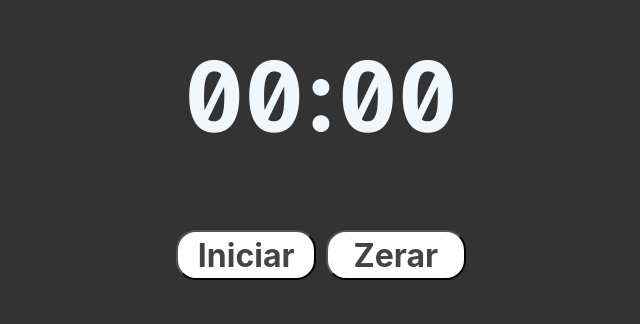
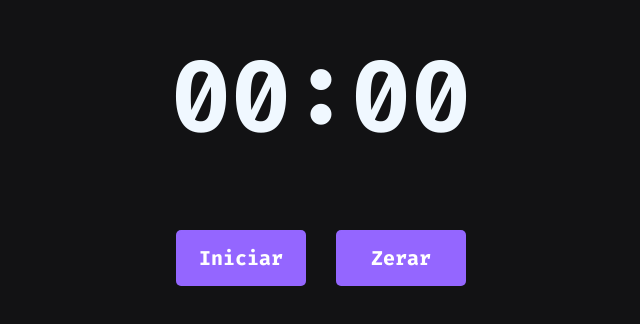
Before and after one commit to lucasnike/Timer, a website: page src/index.html in a window 1280 px wide. Shown: the part 168-492 px from the top of the page, without its empty margins (319-959 px from the left). Drawn offline with Linux system fonts and the light colour scheme.

Commit message:
Deplou heroku 2

```diff
--- a/src/index.html
+++ b/src/index.html
@@ -17,39 +17,40 @@
     text-align: center;
     font-size: 100px;
     margin-top: 200px;
-    font-family: -apple-system, BlinkMacSystemFont, 'Segoe UI', Roboto, Oxygen, Ubuntu, Cantarell, 'Open Sans', 'Helvetica Neue', sans-serif;
+
     color: aliceblue;
 }
 
+.btn-area {
+    display: flex;
+    justify-content: center;
+}
+
 button {
-    width: 140px;
-    height: 50px;
-    font-size: xx-large;
+    display: flex;
+    justify-content: center;
+    align-items: center;
+    margin: 0px 15px;
+
+    padding: 15px 55px;
+    width: 130px;
+    font-size: 20px;
     background-position: center;
-    font-family: -apple-system, BlinkMacSystemFont, 'Segoe UI', Roboto, Oxygen, Ubuntu, Cantarell, 'Open Sans', 'Helvetica Neue', sans-serif;
-        font-weight: bold;
-    border-radius: 15pt;
-    color: #444444;
-    background-color: white;
+
+    border-radius: 5px;
+    color: #fff;
+    background-color:  #9466ff;
+    border: none;
+
+    cursor: pointer;
 }
 button:hover {
-    background-color: #c0c0c0;
+    background-color: #4c00ff;
     transition:0.3s;
-    color: aliceblue;
 }
 body {
-    background-color: #333333;
-}
-
-.image {
-    height: 30px;
-    width: 30px;
-    padding-left: 46px;
-    padding-right: 46px;
-}
-
-.image:hover {
-    filter: invert(1);
+    background-color: #191522;
+    background-color: #121214;
 }
 
     </style>
@@ -59,10 +60,10 @@ body {
         <span>0</span><span>0</span>:<span>0</span><span>0</span>
     </h1>
 
-    <center>
-        <button type="button" pausar-timer="timer" class="pause"]> Iniciar </button>
-        <button type="button" zerar-timer="timer">Zerar</button>
-    </center>
+        <div class="btn-area">
+            <button type="button" pausar-timer="timer" class="pause"> Iniciar </button>
+            <button type="button" zerar-timer="timer">Zerar</button>
+        </div>
 
     <script>
         function configurarTimer(id) {
```
